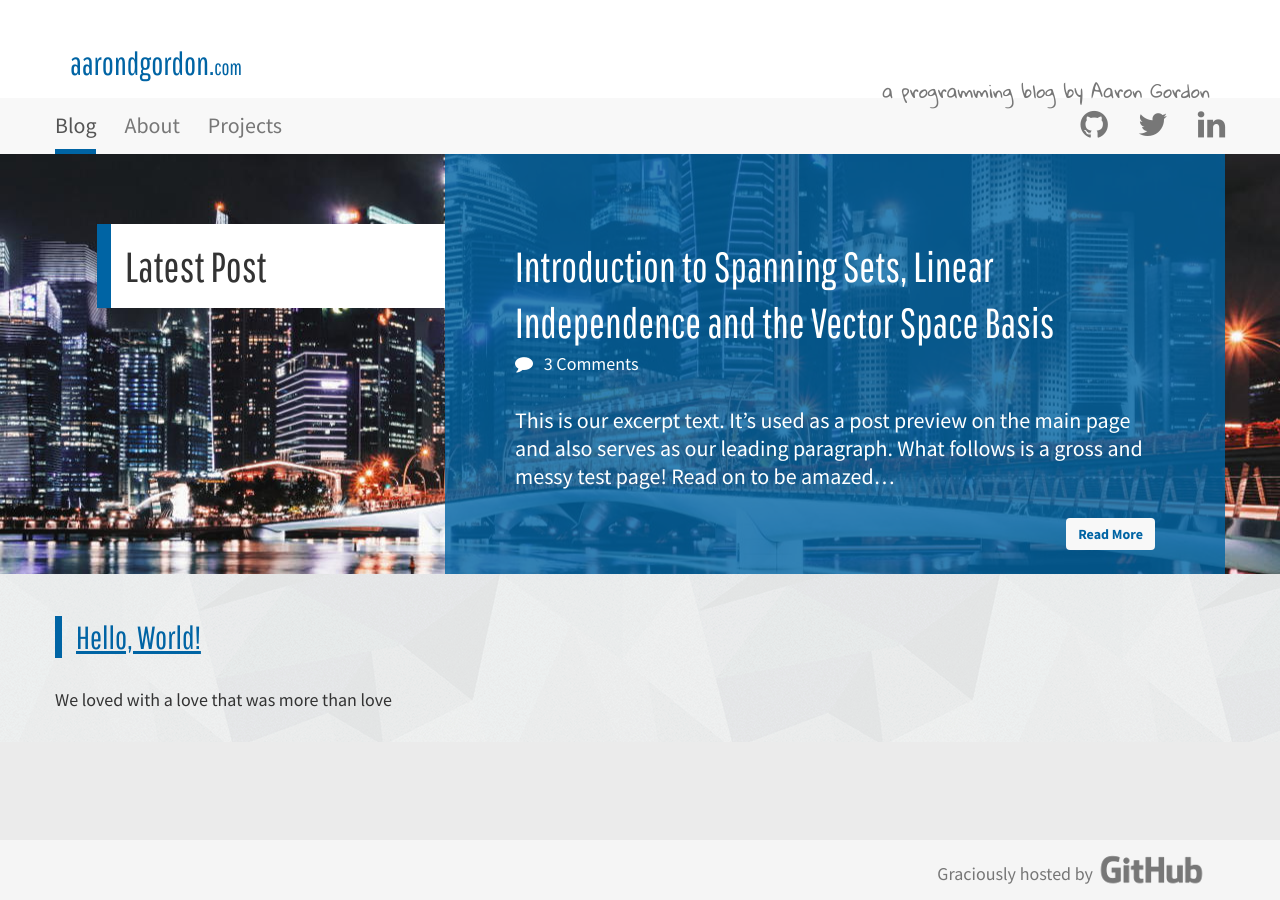
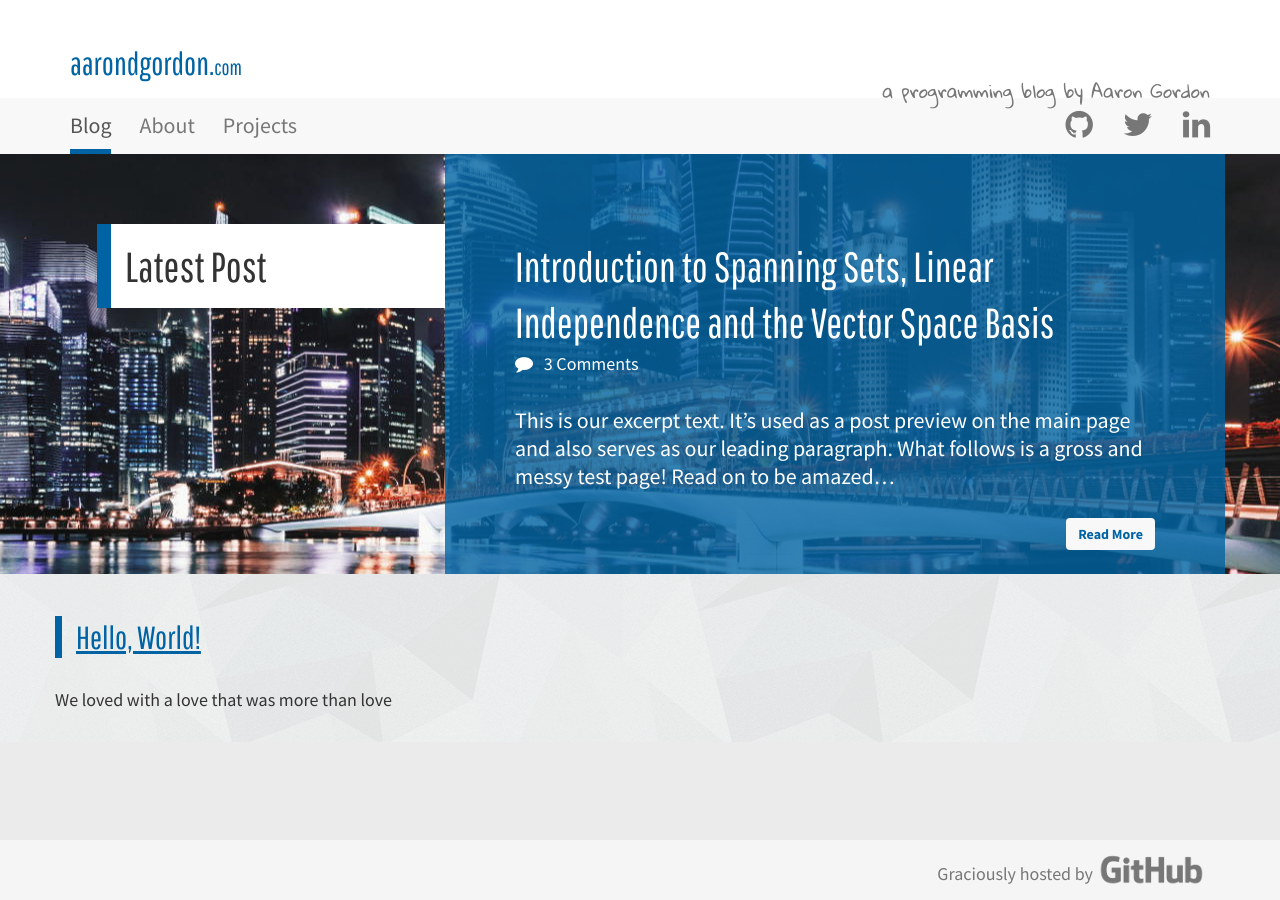
Before and after one commit to aarondgordon/aarondgordon.github.io, a Jekyll site: the page built from index.md, in a window 1280 px wide. Built offline with Jekyll 4.4.1, drawn with Linux system fonts in a browser that asks for light colours; nearby versions of some CDN libraries.

Commit message:
Added gutter back to navbar container

```diff
--- a/_layouts/default.html
+++ b/_layouts/default.html
@@ -45,7 +45,7 @@
     </div>
 
     <nav class="navbar navbar-default navbar-static-top">
-      <div class="container no-gutter">
+      <div class="container">
         <div class="navbar-header">
           <button type="button"
               class="navbar-toggle"
```
